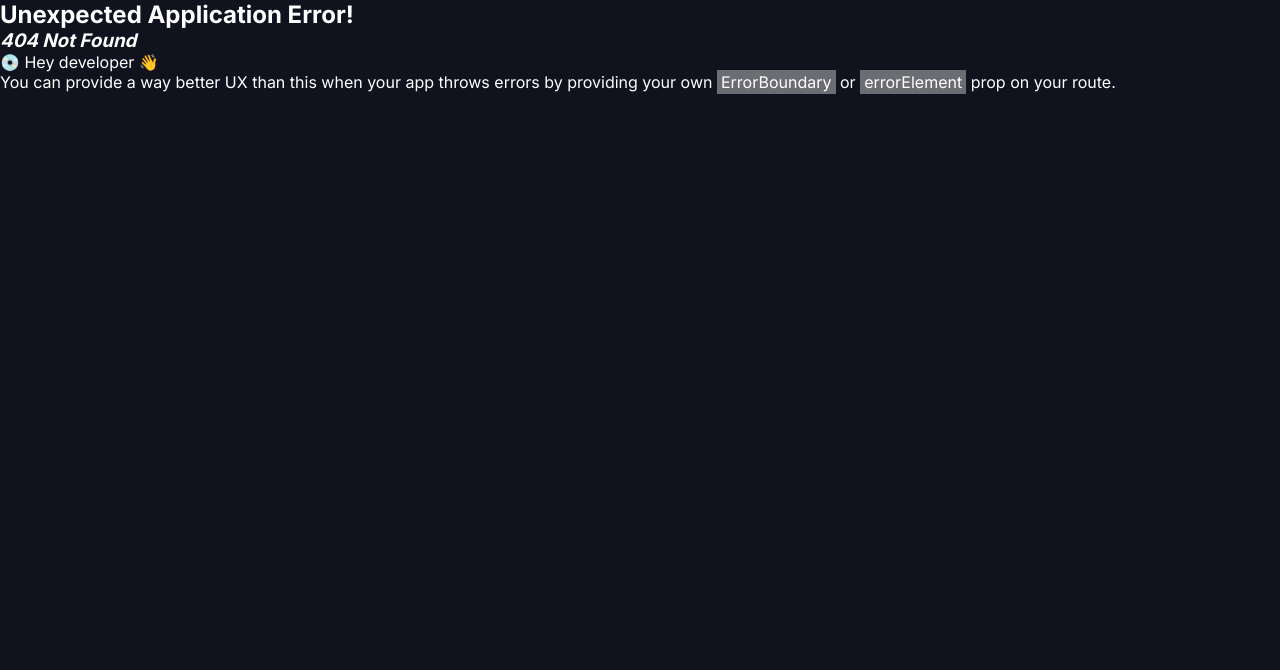
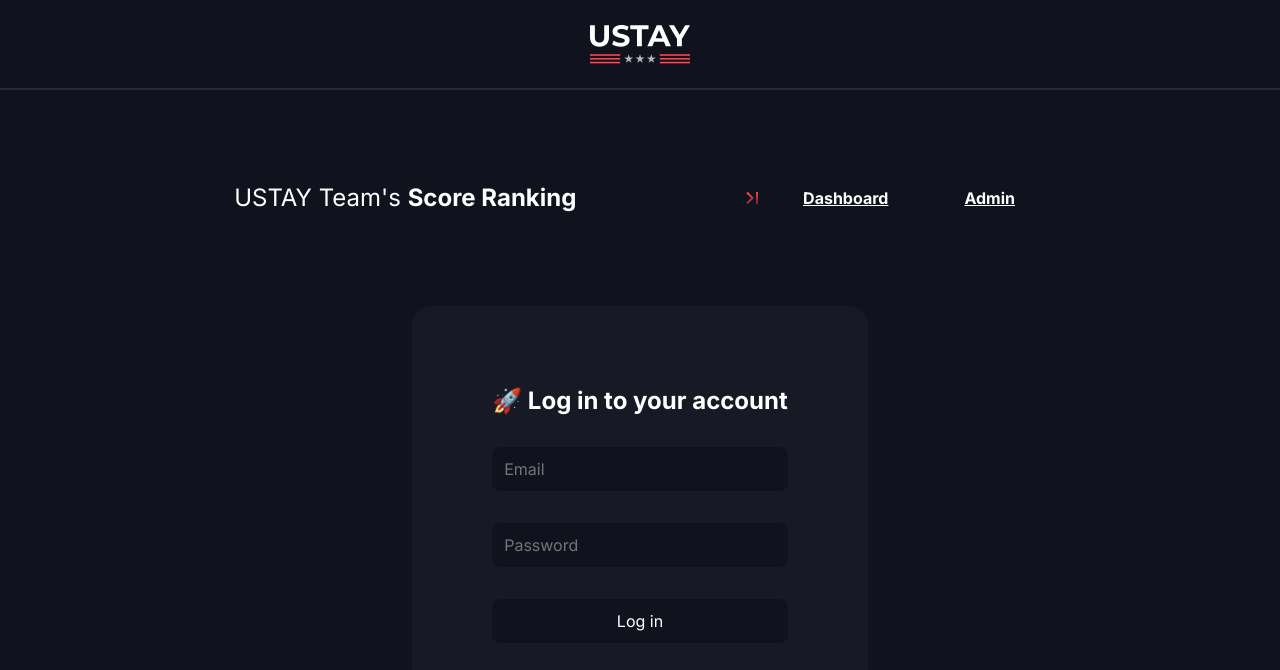
Before and after one commit to joaodk3/USTAY-Awards-Dashboard, a React (Vite) app: page /login in a window 1280 px wide. Before the commit this address had no page. Shown: the top 670 px of the page. Built offline with nearby package versions, Linux system fonts and the light colour scheme.

Commit message:
correct path login

```diff
--- a/src/components/header.jsx
+++ b/src/components/header.jsx
@@ -16,7 +16,7 @@ export function Header() {
                     <img src={"static/images/Vector.svg"} alt="Icone seta para direita"/>
                     <li> <Link to='/'> Dashboard </Link> </li>
                 </div>
-                    <li> <Link to="/pages"> Admin </Link> </li>
+                    <li> <Link to="/login"> Admin </Link> </li>
             </div>
 
         </div>
--- a/src/main.jsx
+++ b/src/main.jsx
@@ -15,7 +15,7 @@ const router = createBrowserRouter([
   },
 
   {
-    path: "/pages",
+    path: "/login",
     element: <Login />,
   },
 
```
